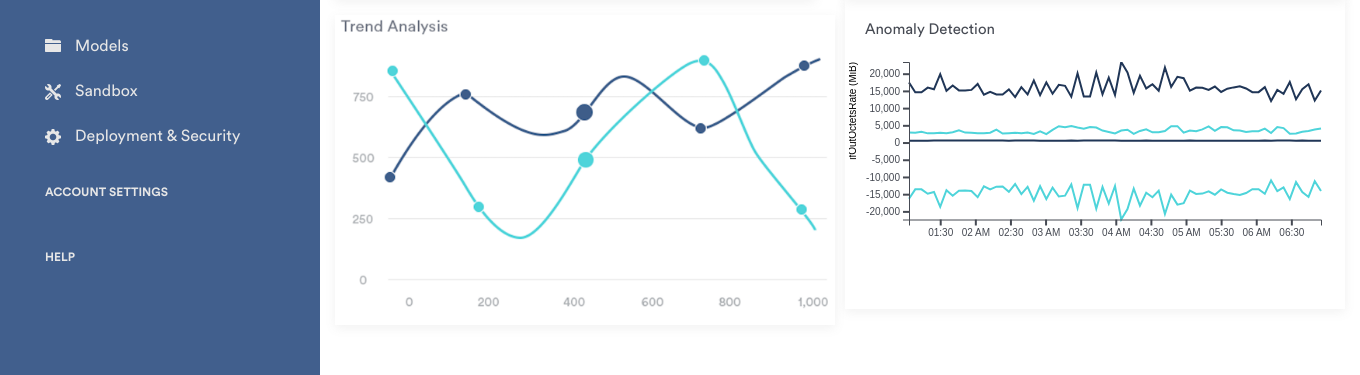
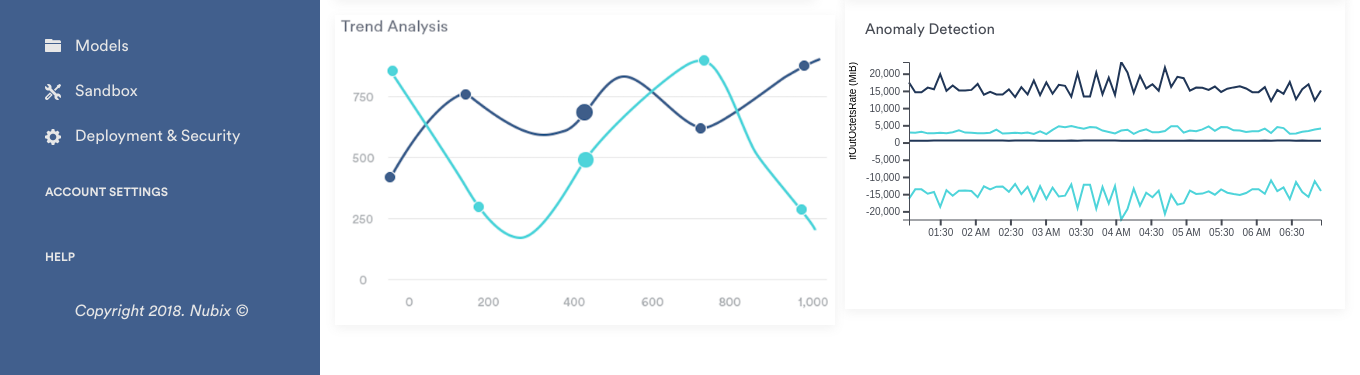
Before and after one commit to crowdbotics-users/Nubix-Dashboard, a PHP site: page /activity-overview.html in a window 1360 px wide. Shown: the part 425-800 px from the top of the page. Run offline with PHP 8.4, Linux system fonts and the light colour scheme; some libraries are stand-ins or nearby versions.

Commit message:
Adding copyright

```diff
--- a/activity-overview.html
+++ b/activity-overview.html
@@ -62,6 +62,9 @@
                   </a></li>
                   <li class="no-icon"><a href="#">
                     <span>HELP</span>
+                  </a></li>
+                  <li><a href="#">
+                    <span class="copyright">Copyright 2018. Nubix ©</span>
                   </a></li>
                 </ul>
               </nav>
--- a/css/_activity-overview.scss
+++ b/css/_activity-overview.scss
@@ -86,6 +86,10 @@
          text-decoration: none;
          color: $white;
        }
+
+       .copyright {
+         font-family: $brand-italic;
+       }
      }
    }
  }
--- a/css/_variables.scss
+++ b/css/_variables.scss
@@ -21,6 +21,7 @@ $red-text: #ff5252;
 
 $brand-bold: CircularStd-Bold;
 $brand-book: CircularStd-Book;
+$brand-italic: CircularStd-BookItalic;
 
 //FONTS
 @font-face {
@@ -37,3 +38,8 @@ src: url(../assets/fonts/CircularStd-Book.otf);
     font-family: CircularStd-Bold;
     src: url(../assets/fonts/CircularStd-Bold.otf);
 }
+
+@font-face {
+    font-family: CircularStd-BookItalic;
+    src: url(../assets/fonts/CircularStd-BookItalic.otf);
+}
--- a/css/style.css
+++ b/css/style.css
@@ -8,6 +8,9 @@
   font-family: CircularStd-Bold;
   src: url(../assets/fonts/CircularStd-Bold.otf); }
 @font-face {
+  font-family: CircularStd-BookItalic;
+  src: url(../assets/fonts/CircularStd-BookItalic.otf); }
+@font-face {
   font-family: Circular Std;
   src: url(../assets/fonts/CircularStd-Book.otf); }
 @font-face {
@@ -16,6 +19,9 @@
 @font-face {
   font-family: CircularStd-Bold;
   src: url(../assets/fonts/CircularStd-Bold.otf); }
+@font-face {
+  font-family: CircularStd-BookItalic;
+  src: url(../assets/fonts/CircularStd-BookItalic.otf); }
 .ac-ow {
   min-width: 320px;
   max-width: 320px;
@@ -77,6 +83,8 @@
         background-color: #375684;
         text-decoration: none;
         color: #ffffff; }
+      .ac-ow .ac-ow-nav .navbar-primary-menu .copyright {
+        font-family: CircularStd-BookItalic; }
 
 .chart-size {
   width: 500px;
```
Also changed, not shown: 1 other file.
